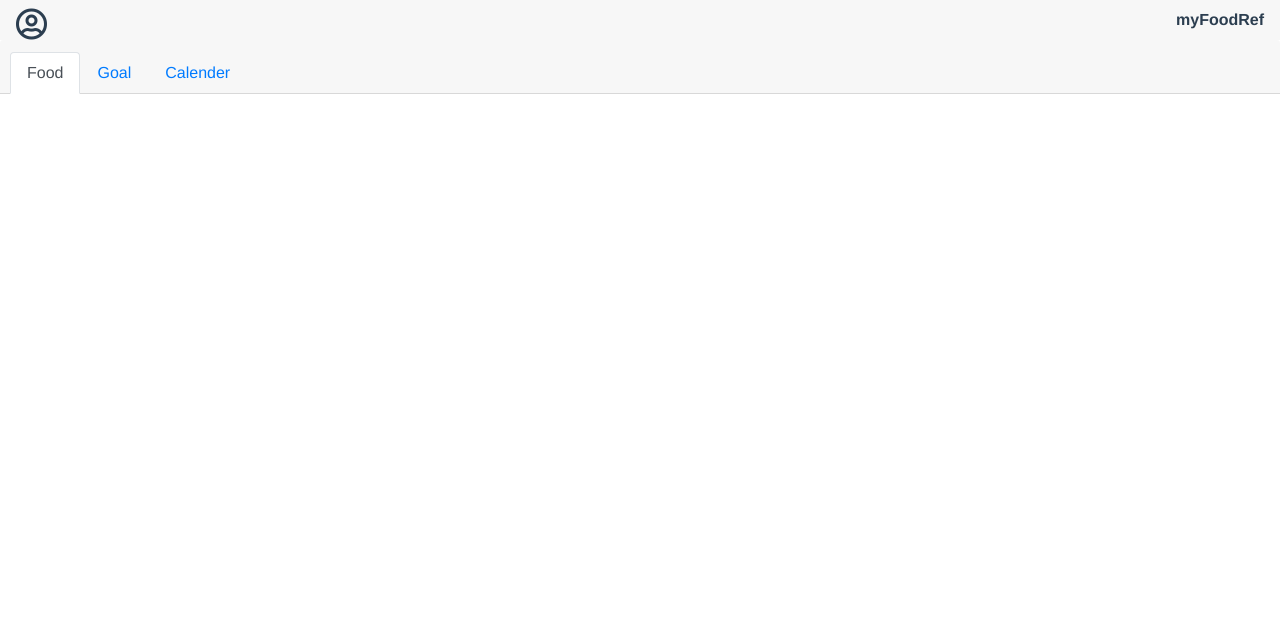
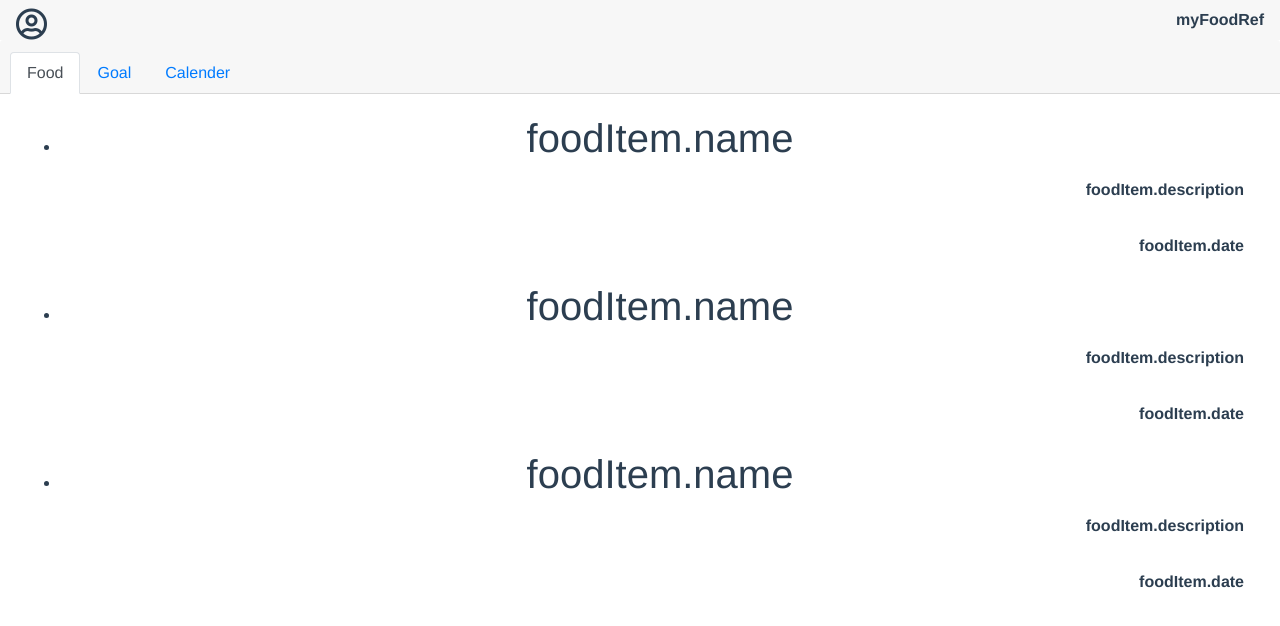
Before and after one commit to jerryturcios08/myFoodRef, a Vue app: page / in a window 1280 px wide. Shown: the top 626 px of the page. Built offline with nearby package versions, Linux system fonts and the light colour scheme.

Commit message:
Add rendering to FoodItem.vue

```diff
--- a/src/App.vue
+++ b/src/App.vue
@@ -5,7 +5,10 @@
       <p id="brand-name">myFoodRef</p>
     </div>
     <b-tabs card>
-      <b-tab title="Food" active></b-tab>
+      <b-tab title="Food" active>
+        <!-- eslint-disable-next-line -->
+        <FoodList/>
+      </b-tab>
       <b-tab title="Goal"></b-tab>
       <b-tab title="Calender"></b-tab>
     </b-tabs>
@@ -16,6 +19,17 @@
     <!-- <router-view/> -->
   </div>
 </template>
+
+<script>
+import FoodList from "@/components/food/FoodList";
+
+export default {
+  name: "App",
+  components: {
+    FoodList
+  }
+};
+</script>
 
 <style>
 i {
--- a/src/components/Food/FoodItem.vue
+++ b/src/components/Food/FoodItem.vue
@@ -0,0 +1,21 @@
+<template>
+  <div class="foodItem">
+    <h1>{{ foodName }}</h1>
+    <p>{{ foodDescription }}</p>
+    <p>{{ dateAdded }}</p>
+  </div>
+</template>
+
+<script>
+export default {
+  name: "foodItem",
+  props: ["name", "description", "date"],
+  data() {
+    return {
+      foodName: this.name,
+      foodDescription: this.description,
+      dateAdded: this.date
+    };
+  }
+};
+</script>
--- a/src/components/Food/FoodList.vue
+++ b/src/components/Food/FoodList.vue
@@ -2,19 +2,43 @@
   <div class="foodList">
     <ul>
       <li v-for="foodItem in foodList" v-bind:key="foodList.indexOf(foodItem)">
-        {{ foodItem }}
+        <!-- eslint-disable-next-line -->
+        <FoodItem name="foodItem.name" description="foodItem.description" date="foodItem.date"/>
       </li>
     </ul>
   </div>
 </template>
 
 <script>
+import FoodItem from "@/components/food/FoodItem";
+
+const foodArrayExample = [
+  {
+    name: "Salad",
+    description: "A ceasar salad.",
+    date: "3/6/2019"
+  },
+  {
+    name: "Burger",
+    description: "Now that's a tasty burger.",
+    date: "1/2/2019"
+  },
+  {
+    name: "Willy Wanka's Kandy",
+    description: "NEEEERDS!",
+    date: "12/23/2018"
+  }
+];
+
 export default {
   name: "foodList",
   data() {
     return {
-      foodList: []
+      foodList: foodArrayExample
     };
+  },
+  components: {
+    FoodItem
   }
 };
 </script>
```
